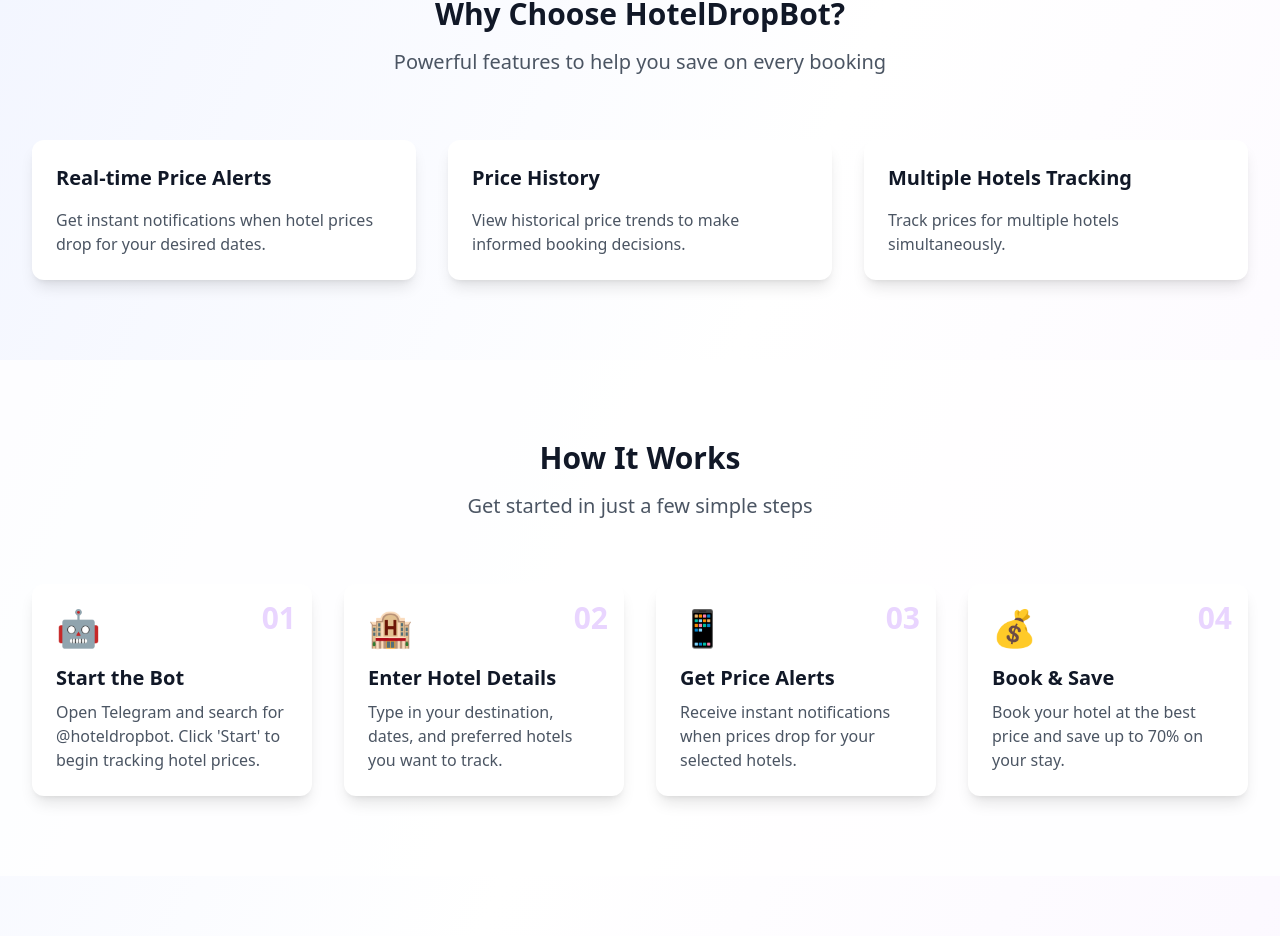
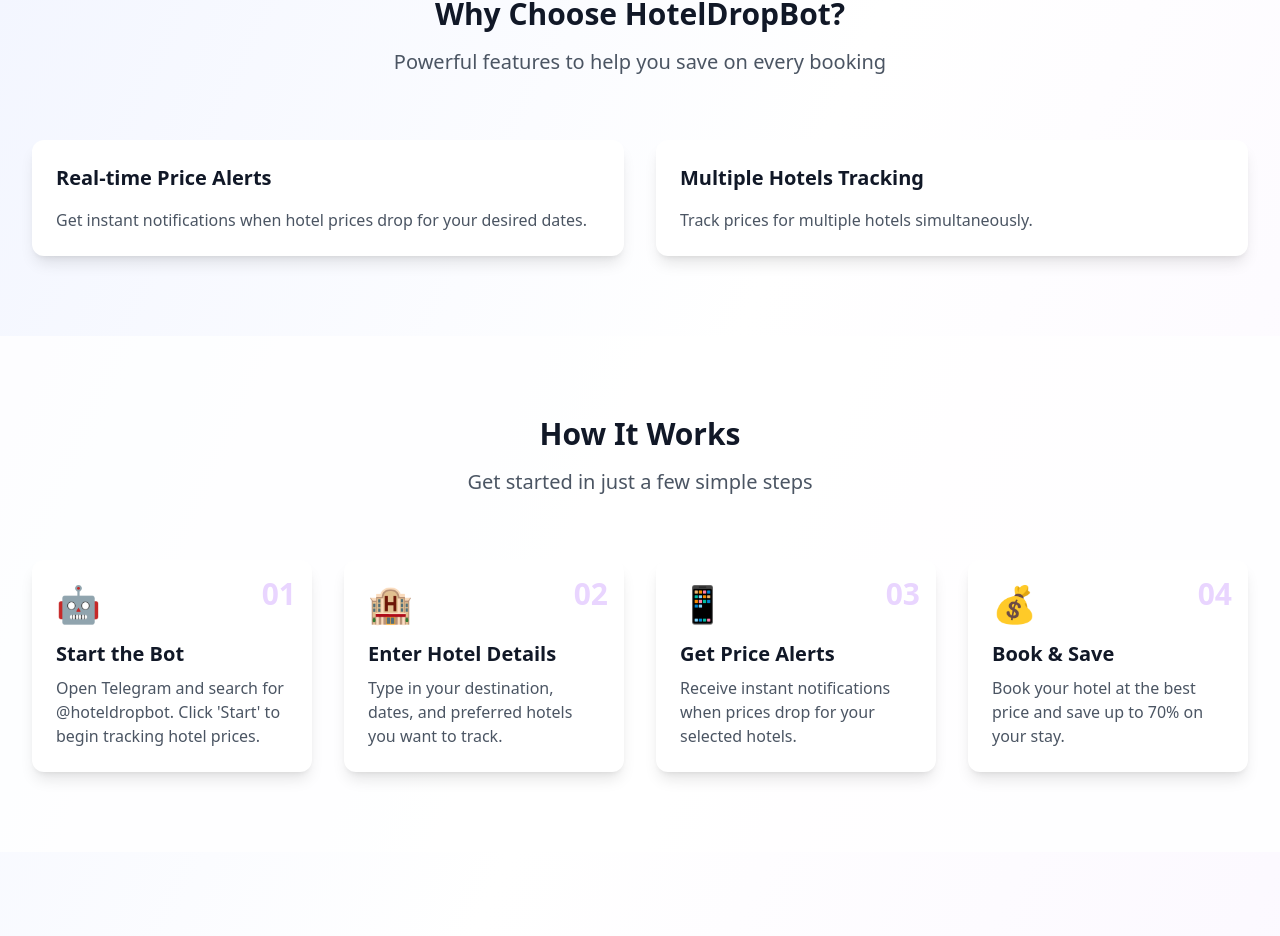
Before and after one commit to nxtwaveventures/hotelpricetracker-webpage, a Next.js app: page / in a window 1280 px wide. Shown: the part 890-1826 px from the top of the page. Built offline with nearby package versions, Linux system fonts and the light colour scheme.

Commit message:
Remove Price History feature card

```diff
--- a/src/pages/index.tsx
+++ b/src/pages/index.tsx
@@ -176,20 +176,13 @@
                         <h2 className="text-3xl font-bold text-gray-900 mb-4">Why Choose HotelDropBot?</h2>
                         <p className="text-xl text-gray-600">Powerful features to help you save on every booking</p>
                     </motion.div>
-                    <div className="grid grid-cols-1 md:grid-cols-3 gap-8">
+                    <div className="grid grid-cols-1 md:grid-cols-2 gap-8">
                         <motion.div
                             whileHover={{ y: -10 }}
                             className="bg-white p-6 rounded-xl shadow-lg"
                         >
                             <h3 className="text-xl font-semibold mb-4">Real-time Price Alerts</h3>
                             <p className="text-gray-600">Get instant notifications when hotel prices drop for your desired dates.</p>
-                        </motion.div>
-                        <motion.div
-                            whileHover={{ y: -10 }}
-                            className="bg-white p-6 rounded-xl shadow-lg"
-                        >
-                            <h3 className="text-xl font-semibold mb-4">Price History</h3>
-                            <p className="text-gray-600">View historical price trends to make informed booking decisions.</p>
                         </motion.div>
                         <motion.div
                             whileHover={{ y: -10 }}
```
